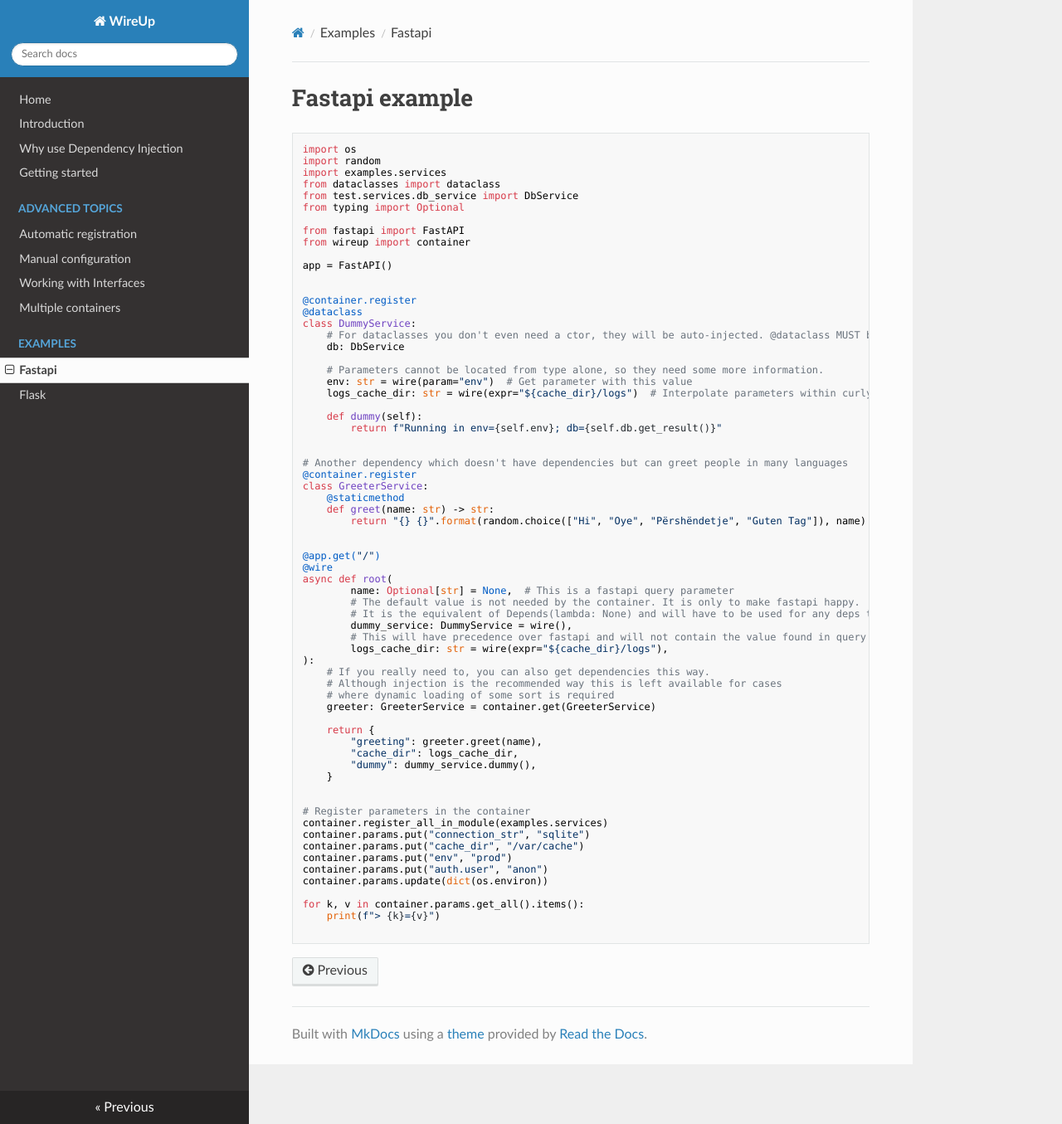
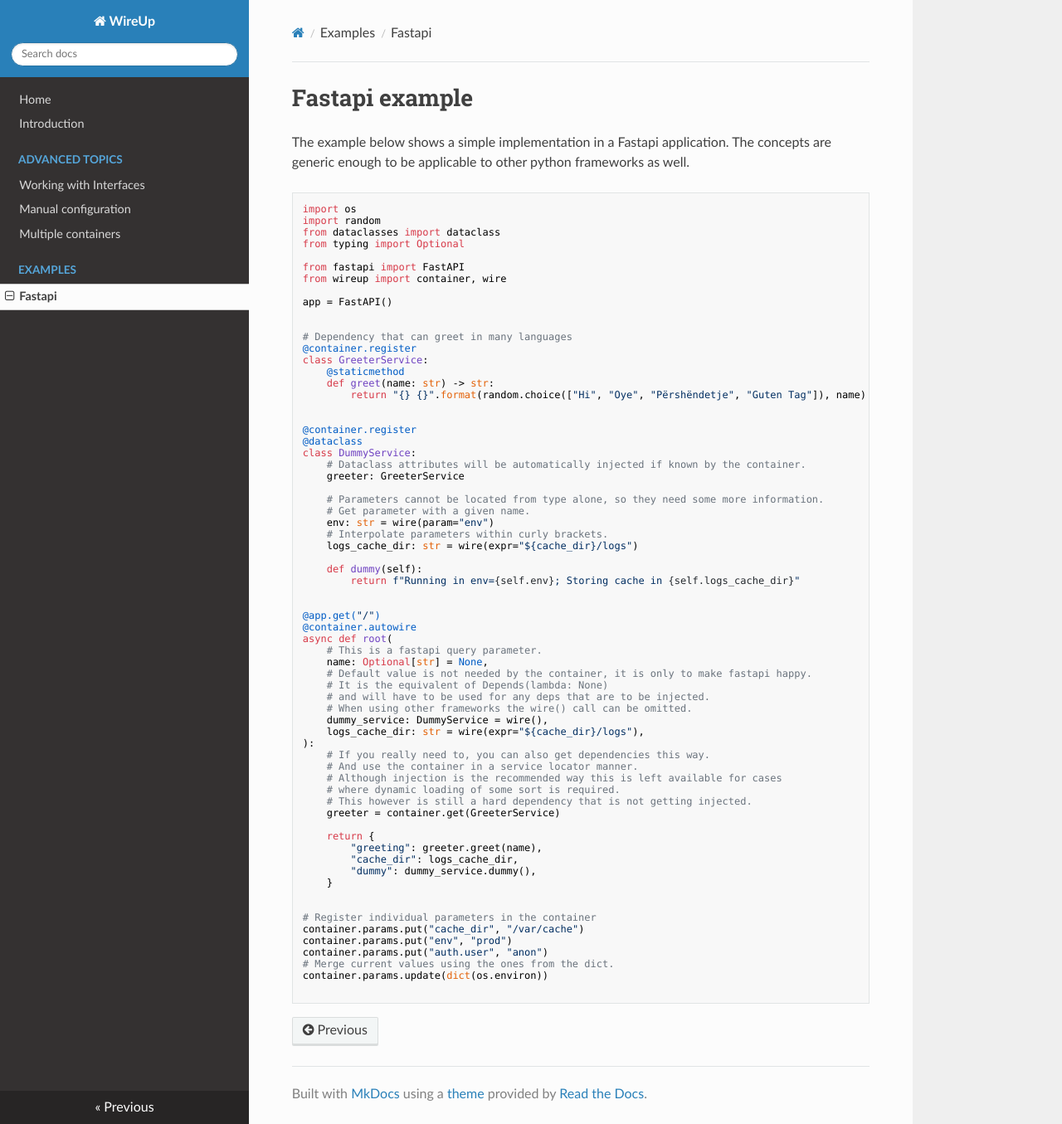
Before and after one commit to maldoinc/wireup, an MkDocs documentation site: the page built from docs/pages/examples/fastapi.md, in a window 1280 px wide and 1355 px high. Shown: the whole window at 83% size. Built offline with MkDocs 1.6.1, drawn with Linux system fonts in a browser that asks for light colours; nearby versions of some CDN libraries.

Commit message:
Docs update

````diff
--- a/docs/mkdocs.yml
+++ b/docs/mkdocs.yml
@@ -2,15 +2,11 @@ site_name: WireUp
 nav:
   - Home: index.md
   - Introduction: introduction.md
-  - Why use Dependency Injection: why_di.md
-  - Getting started: getting_started.md
   - Advanced Topics:
-      - Automatic registration: automatic_registration.md
+      - Working with Interfaces: interfaces.md
       - Manual configuration: manual_configuration.md
-      - Working with Interfaces: interfaces.md
       - Multiple containers: multiple_containers.md
   - Examples:
       - Fastapi: examples/fastapi.md
-      - Flask: examples/flask.md
 theme: readthedocs
 docs_dir: pages
--- a/docs/pages/examples/fastapi.md
+++ b/docs/pages/examples/fastapi.md
@@ -1,34 +1,21 @@
 # Fastapi example
+
+The example below shows a simple implementation in a Fastapi application.
+The concepts are generic enough to be applicable to other python frameworks as well.
 
 ```python
 import os
 import random
-import examples.services
 from dataclasses import dataclass
-from test.services.db_service import DbService
 from typing import Optional
 
 from fastapi import FastAPI
-from wireup import container
+from wireup import container, wire
 
 app = FastAPI()
 
 
-@container.register
-@dataclass
-class DummyService:
-    # For dataclasses you don't even need a ctor, they will be auto-injected. @dataclass MUST be placed BEFORE register.
-    db: DbService
-
-    # Parameters cannot be located from type alone, so they need some more information.
-    env: str = wire(param="env")  # Get parameter with this value
-    logs_cache_dir: str = wire(expr="${cache_dir}/logs")  # Interpolate parameters within curly brackets
-
-    def dummy(self):
-        return f"Running in env={self.env}; db={self.db.get_result()}"
-
-
-# Another dependency which doesn't have dependencies but can greet people in many languages
+# Dependency that can greet in many languages
 @container.register
 class GreeterService:
     @staticmethod
@@ -36,20 +23,40 @@ class GreeterService:
         return "{} {}".format(random.choice(["Hi", "Oye", "Përshëndetje", "Guten Tag"]), name)
 
 
+@container.register
+@dataclass
+class DummyService:
+    # Dataclass attributes will be automatically injected if known by the container.
+    greeter: GreeterService
+
+    # Parameters cannot be located from type alone, so they need some more information.
+    # Get parameter with a given name.
+    env: str = wire(param="env")
+    # Interpolate parameters within curly brackets.
+    logs_cache_dir: str = wire(expr="${cache_dir}/logs")
+
+    def dummy(self):
+        return f"Running in env={self.env}; Storing cache in {self.logs_cache_dir}"
+
+
 @app.get("/")
-@wire
+@container.autowire
 async def root(
-        name: Optional[str] = None,  # This is a fastapi query parameter
-        # The default value is not needed by the container. It is only to make fastapi happy.
-        # It is the equivalent of Depends(lambda: None) and will have to be used for any deps that are to be injected
-        dummy_service: DummyService = wire(),
-        # This will have precedence over fastapi and will not contain the value found in query string.
-        logs_cache_dir: str = wire(expr="${cache_dir}/logs"),
+    # This is a fastapi query parameter.
+    name: Optional[str] = None,
+    # Default value is not needed by the container, it is only to make fastapi happy.
+    # It is the equivalent of Depends(lambda: None)
+    # and will have to be used for any deps that are to be injected.
+    # When using other frameworks the wire() call can be omitted.
+    dummy_service: DummyService = wire(),
+    logs_cache_dir: str = wire(expr="${cache_dir}/logs"),
 ):
     # If you really need to, you can also get dependencies this way.
+    # And use the container in a service locator manner.
     # Although injection is the recommended way this is left available for cases
-    # where dynamic loading of some sort is required
-    greeter: GreeterService = container.get(GreeterService)
+    # where dynamic loading of some sort is required.
+    # This however is still a hard dependency that is not getting injected.
+    greeter = container.get(GreeterService)
 
     return {
         "greeting": greeter.greet(name),
@@ -58,15 +65,11 @@ async def root(
     }
 
 
-# Register parameters in the container
-container.register_all_in_module(examples.services)
-container.params.put("connection_str", "sqlite")
+# Register individual parameters in the container
 container.params.put("cache_dir", "/var/cache")
 container.params.put("env", "prod")
 container.params.put("auth.user", "anon")
+# Merge current values using the ones from the dict.
 container.params.update(dict(os.environ))
 
-for k, v in container.params.get_all().items():
-    print(f"> {k}={v}")
-
 ```
````
Also changed, not shown: docs/pages/automatic_registration.md (deleted, +0 -12 lines), docs/pages/getting_started.md (deleted, +0 -8 lines), docs/pages/index.md (+11 -4 lines), docs/pages/interfaces.md (+1 -1 lines), docs/pages/introduction.md (+1 -0 lines), docs/pages/manual_configuration.md (+13 -4 lines), docs/pages/why_di.md (deleted).
